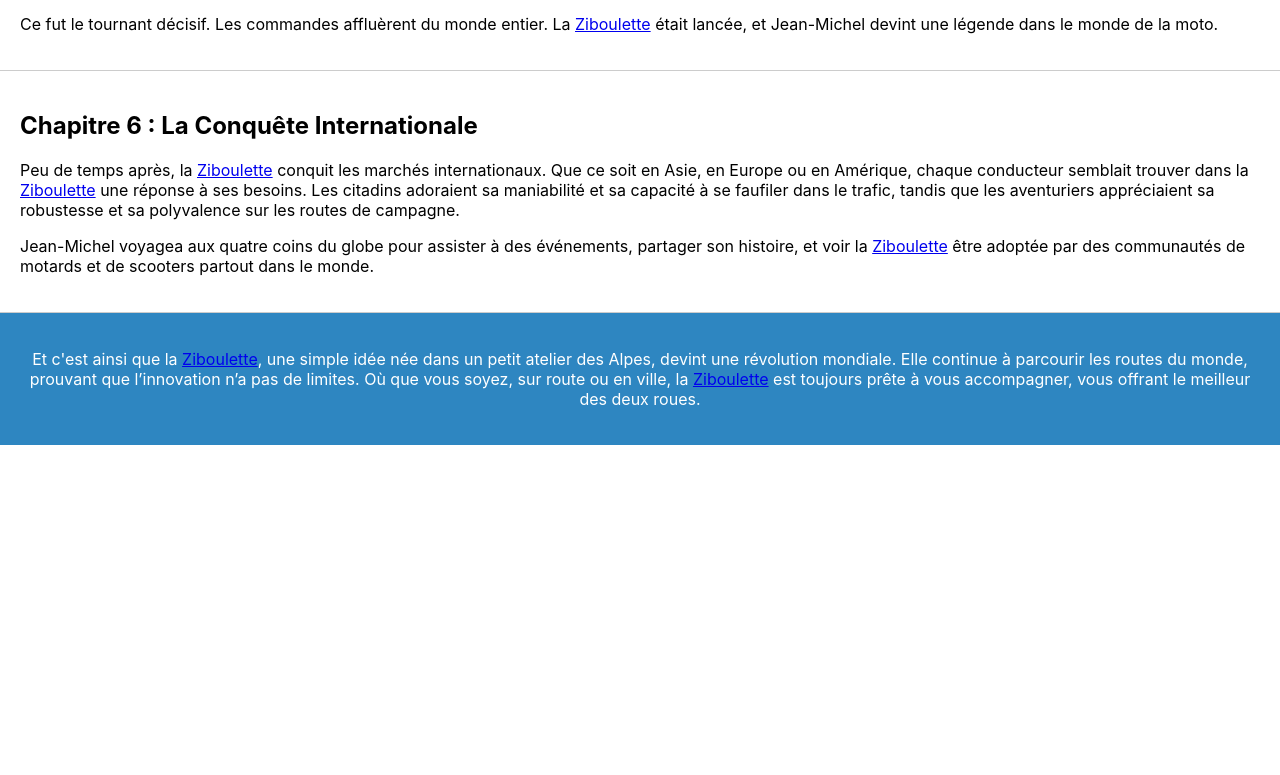
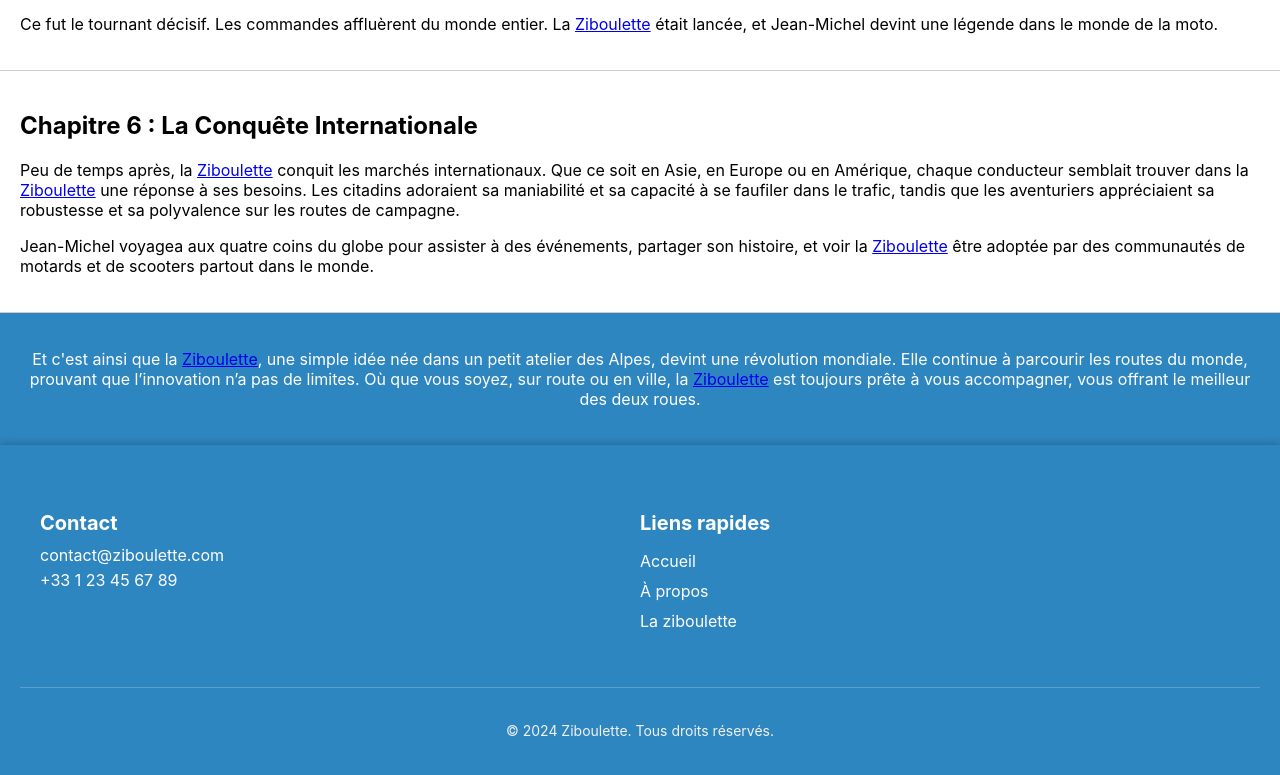
Before and after one commit to Djibril2Kumo/Ziboulette---SEO, a React (Create React App) app: page /about in a window 1280 px wide. Shown: the part 1403-2178 px from the top of the page. Before the commit the page ends 1848 px from the top, so only its background shows below. Built offline with nearby package versions, Linux system fonts and the light colour scheme.

Commit message:
add footer

```diff
--- a/src/App.js
+++ b/src/App.js
@@ -4,6 +4,7 @@ import Accueil from "./pages/Home";
 import Ziboulette from "./pages/Ziboulette";
 import Header from "./components/Header";
 import About from "./pages/About";
+import Footer from "./components/Footer";
 
 function App() {
   const router = createBrowserRouter([
@@ -16,6 +17,7 @@ function App() {
     <div>
       <Header />
       <RouterProvider router={router} />
+      <Footer />
     </div>
   );
 }
--- /dev/null
+++ b/src/components/Footer.js
@@ -0,0 +1,104 @@
+import React from "react";
+
+export default function Footer() {
+  return (
+    <footer style={styles.footer}>
+      <div style={styles.footerContainer}>
+        <div style={styles.footerSection}>
+          <h4 style={styles.footerHeading}>Contact</h4>
+          <p style={styles.footerText}>contact@ziboulette.com</p>
+          <p style={styles.footerText}>+33 1 23 45 67 89</p>
+        </div>
+        <div style={styles.footerSection}>
+          <h4 style={styles.footerHeading}>Liens rapides</h4>
+          <ul style={styles.footerNavList}>
+            <li style={styles.footerNavItem}>
+              <a href="/" style={styles.footerNavLink}>
+                Accueil
+              </a>
+            </li>
+            <li style={styles.footerNavItem}>
+              <a href="/about" style={styles.footerNavLink}>
+                À propos
+              </a>
+            </li>
+            <li style={styles.footerNavItem}>
+              <a href="/ziboulette" style={styles.footerNavLink}>
+                La ziboulette
+              </a>
+            </li>
+          </ul>
+        </div>
+      </div>
+      <div style={styles.copyright}>
+        <p style={styles.copyrightText}>
+          © 2024 Ziboulette. Tous droits réservés.
+        </p>
+      </div>
+    </footer>
+  );
+}
+
+const styles = {
+  footer: {
+    backgroundColor: "#2E86C1", // Couleur en cohérence avec le header
+    padding: "40px 20px",
+    color: "#fff",
+    boxShadow: "0 -2px 8px rgba(0, 0, 0, 0.2)", // Ombre légère en haut du footer
+  },
+  footerContainer: {
+    display: "flex",
+    justifyContent: "space-between",
+    flexWrap: "wrap",
+    maxWidth: "1200px",
+    margin: "0 auto",
+  },
+  footerSection: {
+    flex: "1 1 300px",
+    marginBottom: "20px",
+  },
+  footerHeading: {
+    fontSize: "20px",
+    marginBottom: "10px",
+  },
+  footerText: {
+    fontSize: "16px",
+    margin: "5px 0",
+  },
+  socialIcons: {
+    display: "flex",
+  },
+  iconLink: {
+    marginRight: "10px",
+  },
+  icon: {
+    width: "24px",
+    height: "24px",
+  },
+  footerNavList: {
+    listStyle: "none",
+    padding: 0,
+  },
+  footerNavItem: {
+    marginBottom: "10px",
+  },
+  footerNavLink: {
+    color: "#fff",
+    textDecoration: "none",
+    fontSize: "16px",
+    transition: "color 0.3s",
+  },
+  footerNavLinkHover: {
+    color: "#f1c40f",
+  },
+  copyright: {
+    textAlign: "center",
+    borderTop: "1px solid rgba(255, 255, 255, 0.2)",
+    paddingTop: "20px",
+    marginTop: "20px",
+  },
+  copyrightText: {
+    fontSize: "14px",
+    color: "#f1f1f1",
+  },
+};
```
